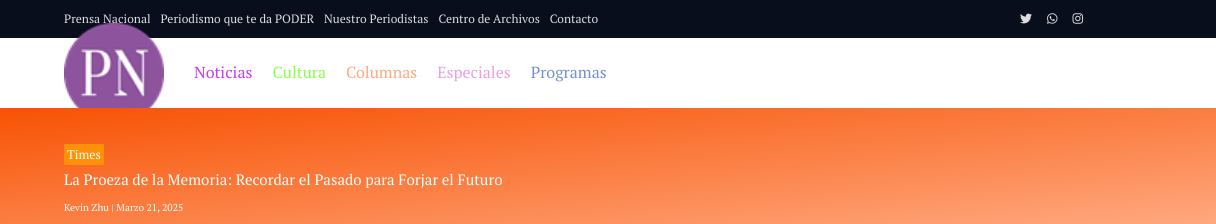
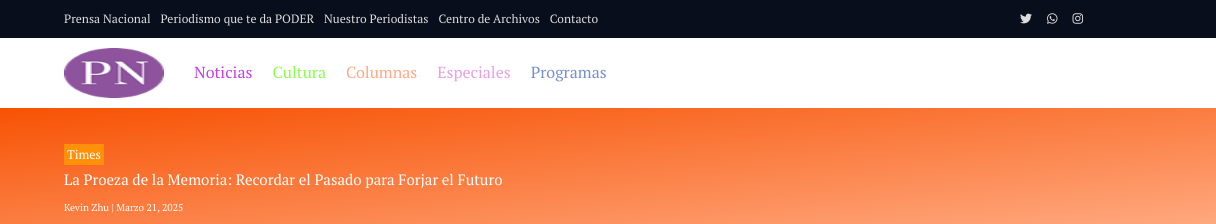
Before and after one commit to SrLordGrim/Studio-Lab, a website: page index.html in a window 1280 px wide. Shown: the top 224 px of the page, 64-1280 px from the left. Drawn offline with Linux system fonts and the light colour scheme; a small style sheet from the web is missing.

Commit message:
Update style.css

```diff
--- a/assets/css/style.css
+++ b/assets/css/style.css
@@ -409,6 +409,10 @@ body {
 .img-res {
   max-width: 100%;
   height: auto;
+}
+.img-res_logo {
+  max-width: 100%;
+  height: 50px;
 }
 .hero {
   color: #fff;
```
